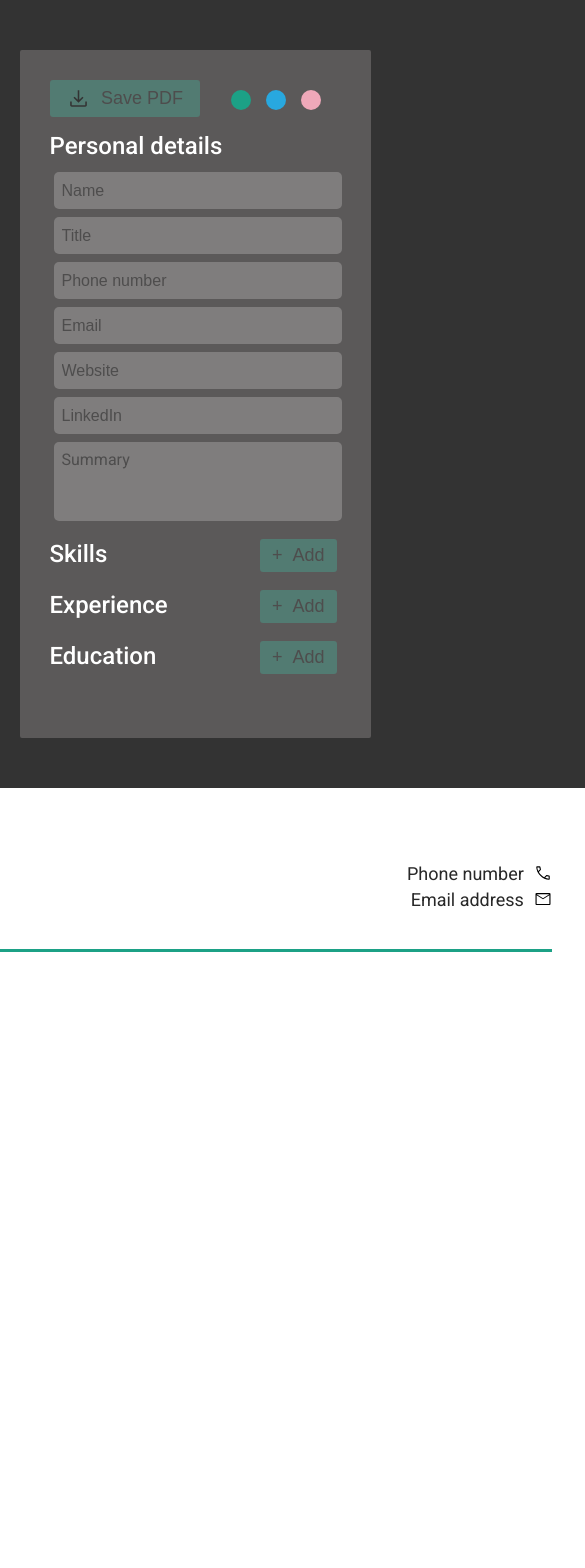
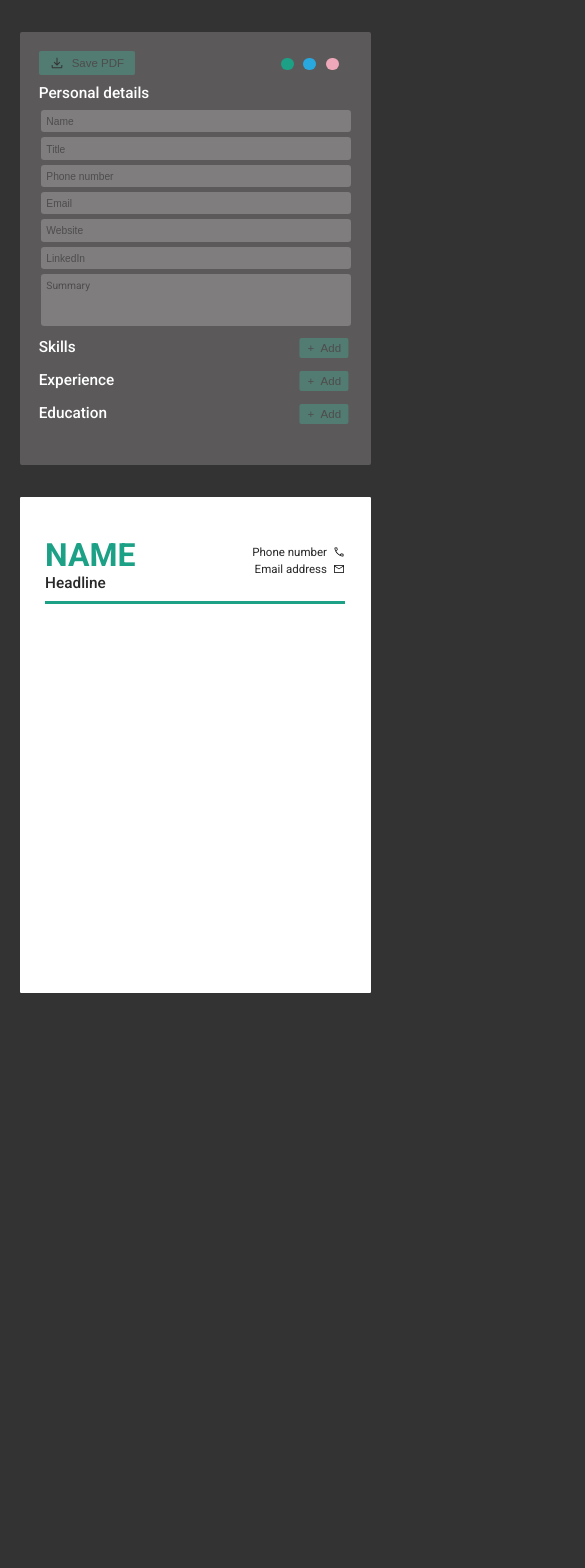
Before and after one commit to ipeng5/cv-application, a React (Create React App) app: page / in a window 390 px wide. Shown: the top 1568 px of the page, 585 px wide, since content can reach past the window. After the commit the page ends 1025 px from the top, so only its background shows below. Built offline with nearby package versions, Linux system fonts and the light colour scheme; a web font is replaced by a local one.

Commit message:
Optimize font size

```diff
--- a/src/components/preview/Personal.css
+++ b/src/components/preview/Personal.css
@@ -17,21 +17,20 @@
   justify-content: space-between;
   padding-bottom: 1.5rem;
   margin-bottom: 1.5rem;
-  border-bottom: 3px solid var(--color-primary);
 }
 
 .contact {
   display: flex;
-  gap: 5px;
+  gap: 0.5rem;
   flex-direction: column;
   align-items: flex-end;
   justify-content: center;
 }
 .contact img {
-  width: 18px;
+  width: 1.8rem;
 }
 .contact-item {
   display: flex;
   align-items: center;
-  gap: 10px;
+  gap: 1rem;
 }
--- a/src/components/preview/Preview.css
+++ b/src/components/preview/Preview.css
@@ -5,7 +5,7 @@
   background-color: #fff;
   position: sticky;
   top: 2rem;
-  border-radius: 2px;
+  border-radius: 0.2rem;
   padding: 6rem 4rem;
 }
 
@@ -20,3 +20,10 @@
 .date {
   flex-shrink: 0;
 }
+
+@media (max-width: 900px) {
+  .preview {
+    width: 90vw;
+    height: 127vw;
+  }
+}
--- a/src/components/preview/Skills.css
+++ b/src/components/preview/Skills.css
@@ -6,8 +6,8 @@
 
 .skill-item p {
   background-color: var(--color-primary-light);
-  padding: 4px 8px;
-  border-radius: 5px;
+  padding: 0.4rem 0.8rem;
+  border-radius: 0.5rem;
   margin: 0;
   color: white;
   opacity: 0.8;
--- a/src/index.css
+++ b/src/index.css
@@ -44,7 +44,7 @@ h2 {
   margin-bottom: 1.5rem;
   margin-top: 1.5rem;
   display: inline-block;
-  border-bottom: 2px solid #ccc;
+  border-bottom: 0.2rem solid #ccc;
 }
 
 h3 {
@@ -87,3 +87,9 @@ p {
     overflow: hidden;
   }
 }
+
+@media (max-width: 900px) {
+  html {
+    font-size: 40%;
+  }
+}
```
